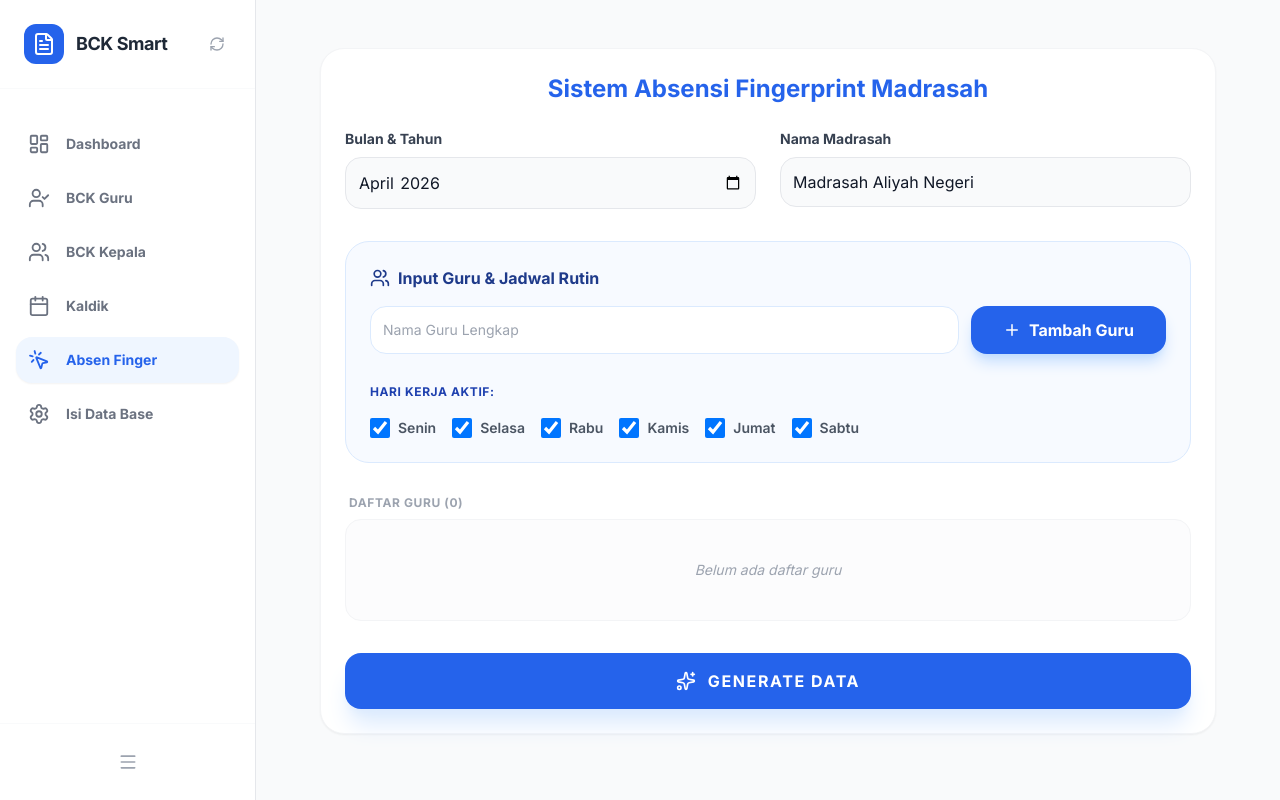
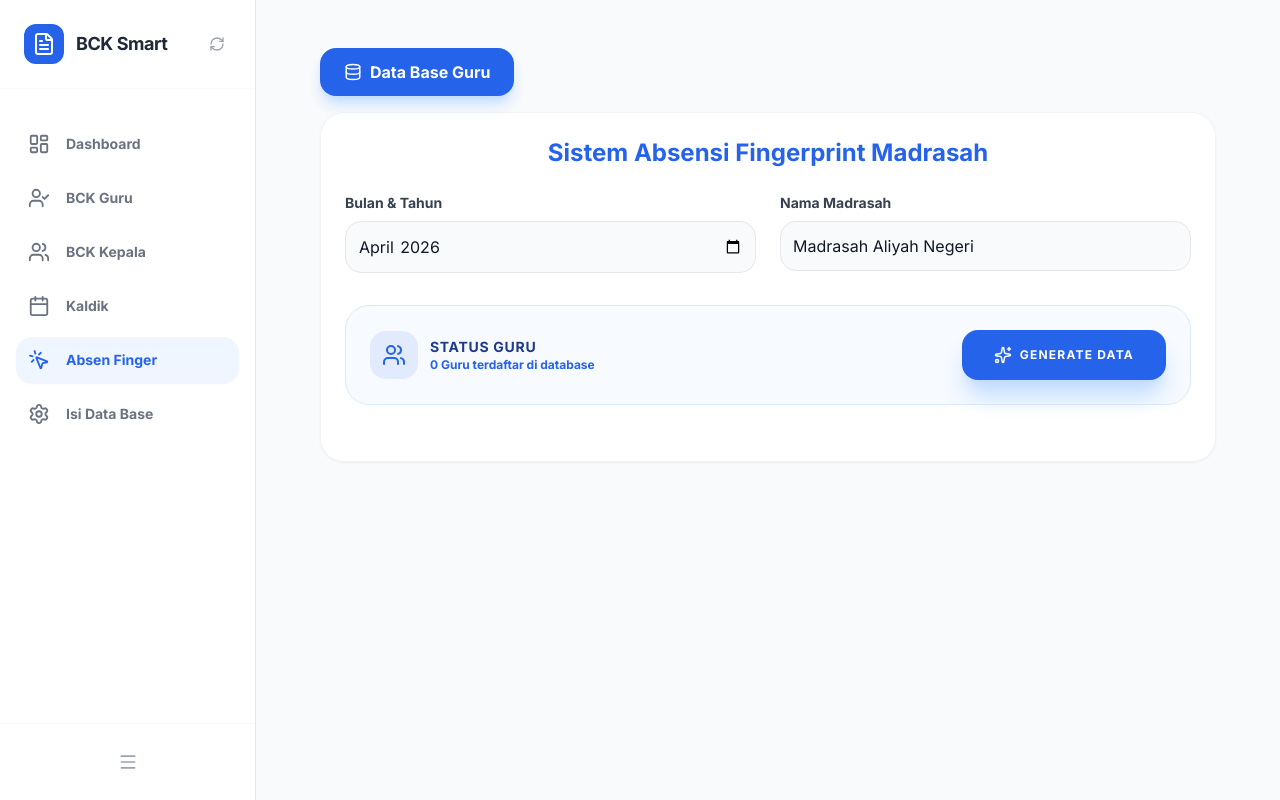
Before and after one commit to alimaksum8/BCK-BARU, a React (Vite) app: page / in a window 1280 px wide. Both pictures are taken after a click on the button "Absen Finger". Built offline with nearby package versions, Linux system fonts and the light colour scheme.

Commit message:
feat(App): Persist teacher data in local storage
Store the teacher list in local storage to ensure persistence across sessions.
This prevents data loss when the application is reloaded or closed.
The `teachers` state is now initialized from and saved to `STORAGE_KEY_TEACHERS`.

```diff
--- a/App.tsx
+++ b/App.tsx
@@ -37,6 +37,7 @@ const STORAGE_KEY_LOGS = 'bck_logs';
 const STORAGE_KEY_KALDIK = 'bck_kaldik_data';
 const STORAGE_KEY_DB = 'bck_activity_db';
 const STORAGE_KEY_QTY_DB = 'bck_quantity_db';
+const STORAGE_KEY_TEACHERS = 'bck_fingerprint_teachers';
 
 const ActivityDbInput = ({ onAdd, placeholder = "Contoh: Mengoreksi hasil ulangan siswa..." }: { onAdd: (item: string) => void, placeholder?: string }) => {
   const [text, setText] = useState('');
@@ -51,8 +52,15 @@ const ActivityDbInput = ({ onAdd, placeholder = "Contoh: Mengoreksi hasil ulanga
   );
 };
 
-const FingerprintView: React.FC<{ profile: Profile, logs: MonthlyLog[], importedKaldik: KaldikEvent[], currentDate: Date }> = ({ profile, logs, importedKaldik, currentDate }) => {
-  const [teachers, setTeachers] = useState<{ id: number; name: string; schedule: number[] }[]>([]);
+const FingerprintView: React.FC<{ profile: Profile, logs: MonthlyLog[], importedKaldik: KaldikEvent[], currentDate: Date, showToast: (msg: string, type: 'success' | 'error') => void }> = ({ profile, logs, importedKaldik, currentDate, showToast }) => {
+  const [teachers, setTeachers] = useState<{ id: number; name: string; schedule: number[] }[]>(() => {
+    const saved = localStorage.getItem(STORAGE_KEY_TEACHERS);
+    return saved ? JSON.parse(saved) : [];
+  });
+
+  useEffect(() => {
+    localStorage.setItem(STORAGE_KEY_TEACHERS, JSON.stringify(teachers));
+  }, [teachers]);
 
   // Initialize monthPicker from global currentDate
   const initialYear = currentDate.getFullYear();
@@ -63,6 +71,8 @@ const FingerprintView: React.FC<{ profile: Profile, logs: MonthlyLog[], imported
   const [teacherName, setTeacherName] = useState('');
   const [schedule, setSchedule] = useState({ 1: true, 2: true, 3: true, 4: true, 5: true, 6: true });
   const [isReportVisible, setIsReportVisible] = useState(false);
+  const [isTeacherDbModalOpen, setIsTeacherDbModalOpen] = useState(false);
+  const [editingTeacherId, setEditingTeacherId] = useState<number | null>(null);
 
   // New combined state for generated data to ensure consistency
   const [generatedReport, setGeneratedReport] = useState<{
@@ -74,22 +84,50 @@ const FingerprintView: React.FC<{ profile: Profile, logs: MonthlyLog[], imported
     daysCount: number;
   } | null>(null);
 
-  const addTeacher = () => {
-    if (!teacherName) return;
+  const addOrUpdateTeacher = () => {
+    if (!teacherName) {
+      showToast("Nama guru tidak boleh kosong", "error");
+      return;
+    }
     const activeSchedule = Object.entries(schedule)
       .filter(([_, active]) => active)
       .map(([day, _]) => parseInt(day));
 
-    if (activeSchedule.length === 0) return;
-
+    if (activeSchedule.length === 0) {
+      showToast("Minimal satu hari kerja harus dipilih", "error");
+      return;
+    }
+
+    if (editingTeacherId) {
+      setTeachers(teachers.map(t => t.id === editingTeacherId ? { ...t, name: teacherName, schedule: activeSchedule } : t));
+      setEditingTeacherId(null);
+      showToast("Data guru berhasil diperbarui", "success");
+    } else {
       setTeachers([...teachers, { id: Date.now(), name: teacherName, schedule: activeSchedule }]);
+      showToast("Guru berhasil ditambahkan", "success");
+    }
+
     setTeacherName('');
-    setGeneratedReport(null); // Reset preview on change
+    setSchedule({ 1: true, 2: true, 3: true, 4: true, 5: true, 6: true });
+    setGeneratedReport(null);
   };
 
   const removeTeacher = (id: number) => {
+    if (confirm("Hapus data guru ini?")) {
       setTeachers(teachers.filter(t => t.id !== id));
-    setGeneratedReport(null); // Reset preview on change
+      setGeneratedReport(null);
+      showToast("Guru berhasil dihapus", "success");
+    }
+  };
+
+  const startEditTeacher = (t: { id: number; name: string; schedule: number[] }) => {
+    setEditingTeacherId(t.id);
+    setTeacherName(t.name);
+    const newSchedule = { 1: false, 2: false, 3: false, 4: false, 5: false, 6: false };
+    t.schedule.forEach(day => {
+      newSchedule[day as keyof typeof newSchedule] = true;
+    });
+    setSchedule(newSchedule);
   };
 
   const getDaysInMonth = (month: number, year: number) => new Date(year, month + 1, 0).getDate();
@@ -247,7 +285,16 @@ const FingerprintView: React.FC<{ profile: Profile, logs: MonthlyLog[], imported
   };
 
   return (
-    <div className="animate-in fade-in slide-in-from-bottom-4 duration-300">
+    <div className="animate-in fade-in slide-in-from-bottom-4 duration-300 relative">
+      <div className="max-w-4xl mx-auto mb-4 flex justify-start no-print">
+        <button
+          onClick={() => setIsTeacherDbModalOpen(true)}
+          className="bg-blue-600 text-white px-6 py-3 rounded-2xl font-bold hover:bg-blue-700 transition shadow-lg shadow-blue-200 flex items-center gap-2"
+        >
+          <Database size={18} /> Data Base Guru
+        </button>
+      </div>
+
       <div className="max-w-4xl mx-auto bg-white p-6 rounded-3xl shadow-sm border border-gray-100 no-print mb-8">
         <h1 className="text-2xl font-bold mb-6 text-center text-blue-600">Sistem Absensi Fingerprint Madrasah</h1>
 
@@ -276,87 +323,154 @@ const FingerprintView: React.FC<{ profile: Profile, logs: MonthlyLog[], imported
           </div>
         </div>
 
+        <div className="flex flex-col sm:flex-row gap-4 items-center justify-between p-6 bg-blue-50/50 rounded-3xl border border-blue-100 mb-8">
+          <div className="flex items-center gap-3">
+            <div className="w-12 h-12 bg-blue-600/10 text-blue-600 rounded-2xl flex items-center justify-center">
+              <Users size={24} />
+            </div>
+            <div>
+              <p className="text-sm font-black text-blue-900 uppercase tracking-wider">Status Guru</p>
+              <p className="text-xs text-blue-600 font-bold">{teachers.length} Guru terdaftar di database</p>
+            </div>
+          </div>
+          <div className="flex gap-3 w-full sm:w-auto">
+            <button
+              onClick={handleGenerate}
+              className="flex-1 sm:flex-none bg-blue-600 text-white px-8 py-4 rounded-2xl font-black hover:bg-blue-700 transition shadow-xl shadow-blue-200 flex items-center justify-center gap-2 uppercase tracking-widest text-xs active:scale-95"
+            >
+              <Sparkles size={18} /> Generate Data
+            </button>
+            {generatedReport && (
+              <button
+                onClick={handlePrint}
+                className="flex-1 sm:flex-none bg-green-500 text-white px-8 py-4 rounded-2xl font-black hover:bg-green-600 shadow-xl shadow-green-100 transition uppercase tracking-widest text-xs flex items-center justify-center gap-2 animate-in fade-in"
+              >
+                <Printer size={18} /> Cetak
+              </button>
+            )}
+          </div>
+        </div>
+      </div>
+
+      {/* Teacher Database Modal */}
+      {isTeacherDbModalOpen && (
+        <div className="fixed inset-0 z-[100] flex items-center justify-center p-4 bg-black/50 backdrop-blur-sm animate-in fade-in">
+          <div className="bg-white w-full max-w-2xl max-h-[90vh] rounded-[32px] shadow-2xl flex flex-col overflow-hidden animate-in zoom-in-95 duration-200">
+            <div className="p-6 border-b border-gray-100 flex items-center justify-between">
+              <div className="flex items-center gap-3">
+                <div className="bg-blue-600 p-2 rounded-xl text-white">
+                  <Database size={20} />
+                </div>
+                <h3 className="text-xl font-bold text-gray-900">Data Base Guru</h3>
+              </div>
+              <button
+                onClick={() => {
+                  setIsTeacherDbModalOpen(false);
+                  setEditingTeacherId(null);
+                  setTeacherName('');
+                  setSchedule({ 1: true, 2: true, 3: true, 4: true, 5: true, 6: true });
+                }}
+                className="p-2 hover:bg-gray-100 rounded-xl transition text-gray-400"
+              >
+                <X size={24} />
+              </button>
+            </div>
+
+            <div className="flex-1 overflow-y-auto p-6 custom-scrollbar">
               <div className="bg-blue-50/50 p-6 rounded-3xl mb-8 border border-blue-100">
-          <h2 className="font-black text-blue-900 mb-4 flex items-center gap-2">
-            <Users size={20} /> Input Guru & Jadwal Rutin
-          </h2>
-          <div className="flex flex-col md:flex-row gap-3 mb-6">
+                <h4 className="font-bold text-blue-900 mb-4">{editingTeacherId ? 'Edit Data Guru' : 'Tambah Guru Baru'}</h4>
+                <div className="space-y-6">
+                  <div>
+                    <label className="block text-xs font-black text-blue-800 uppercase tracking-widest mb-2">Nama Lengkap</label>
                     <input
                       type="text"
-              placeholder="Nama Guru Lengkap"
-              className="flex-1 bg-white border border-blue-100 rounded-2xl p-3 focus:ring-2 focus:ring-blue-600 outline-none transition text-sm"
+                      placeholder="Nama Guru Lengkap..."
+                      className="w-full bg-white border border-blue-100 rounded-2xl p-4 focus:ring-2 focus:ring-blue-600 outline-none transition font-bold"
                       value={teacherName}
                       onChange={(e) => setTeacherName(e.target.value)}
-              onKeyDown={e => e.key === 'Enter' && addTeacher()}
                     />
-            <button
-              onClick={addTeacher}
-              className="bg-blue-600 text-white px-8 py-3 rounded-2xl font-bold hover:bg-blue-700 transition shadow-lg shadow-blue-200 flex items-center justify-center gap-2"
-            >
-              <Plus size={18} /> Tambah Guru
-            </button>
-          </div>
-          <div className="space-y-3">
-            <span className="text-xs font-black text-blue-800 uppercase tracking-wider">Hari Kerja Aktif:</span>
-            <div className="flex flex-wrap gap-4 pt-1">
-              {[
-                { id: 1, name: 'Senin' },
-                { id: 2, name: 'Selasa' },
-                { id: 3, name: 'Rabu' },
-                { id: 4, name: 'Kamis' },
-                { id: 5, name: 'Jumat' },
-                { id: 6, name: 'Sabtu' },
-              ].map(day => (
-                <label key={day.id} className="flex items-center gap-2 cursor-pointer group">
+                  </div>
+                  <div>
+                    <label className="block text-xs font-black text-blue-800 uppercase tracking-widest mb-3">Hari Kerja Aktif</label>
+                    <div className="flex flex-wrap gap-2">
+                      {['Senin', 'Selasa', 'Rabu', 'Kamis', 'Jumat', 'Sabtu'].map((day, idx) => (
+                        <label key={day} className={`flex-1 min-w-[80px] p-2 rounded-xl border cursor-pointer transition-all flex items-center justify-center gap-2 ${schedule[(idx + 1) as keyof typeof schedule] ? 'bg-blue-600 border-blue-600 text-white shadow-md' : 'bg-white border-blue-100 text-blue-600 hover:border-blue-300'}`}>
                           <input
                             type="checkbox"
-                    checked={(schedule as any)[day.id]}
-                    onChange={(e) => setSchedule({ ...schedule, [day.id]: e.target.checked })}
-                    className="w-5 h-5 rounded-lg border-blue-200 text-blue-600 focus:ring-blue-500 cursor-pointer"
+                            className="hidden"
+                            checked={schedule[(idx + 1) as keyof typeof schedule]}
+                            onChange={() => setSchedule({ ...schedule, [idx + 1]: !schedule[(idx + 1) as keyof typeof schedule] })}
                           />
-                  <span className="text-sm font-semibold text-gray-600 group-hover:text-blue-600 transition">{day.name}</span>
+                          <span className="text-xs font-bold">{day}</span>
                         </label>
                       ))}
                     </div>
                   </div>
-        </div>
-
-        <div className="mb-8 space-y-2">
-          <h3 className="text-xs font-black text-gray-400 uppercase tracking-wider ml-1">Daftar Guru ({teachers.length})</h3>
-          <div className="max-h-60 overflow-y-auto border border-gray-100 p-2 rounded-2xl bg-gray-50/50 space-y-2 custom-scrollbar">
+                  <div className="flex gap-3">
+                    <button
+                      onClick={addOrUpdateTeacher}
+                      className="flex-1 bg-blue-600 text-white py-4 rounded-2xl font-black hover:bg-blue-700 transition shadow-lg shadow-blue-200 flex items-center justify-center gap-2"
+                    >
+                      {editingTeacherId ? 'Simpan Perubahan' : 'Simpan Data Guru'}
+                    </button>
+                    {editingTeacherId && (
+                      <button
+                        onClick={() => {
+                          setEditingTeacherId(null);
+                          setTeacherName('');
+                          setSchedule({ 1: true, 2: true, 3: true, 4: true, 5: true, 6: true });
+                        }}
+                        className="px-6 py-4 rounded-2xl font-bold bg-gray-100 text-gray-500 hover:bg-gray-200 transition"
+                      >
+                        Batal
+                      </button>
+                    )}
+                  </div>
+                </div>
+              </div>
+
+              <div className="space-y-4">
+                <h4 className="text-xs font-black text-gray-400 uppercase tracking-widest border-b border-gray-100 pb-2">Daftar Guru ({teachers.length})</h4>
                 {teachers.length === 0 ? (
-              <p className="text-center text-gray-400 py-8 italic text-sm">Belum ada daftar guru</p>
+                  <div className="py-12 text-center">
+                    <Users size={48} className="mx-auto text-gray-200 mb-4" />
+                    <p className="text-gray-400 font-medium italic">Belum ada guru yang terdaftar.</p>
+                  </div>
                 ) : (
-              teachers.map(t => (
-                <div key={t.id} className="flex justify-between items-center bg-white border border-gray-100 p-3 rounded-xl shadow-sm text-sm group animate-in slide-in-from-left-2 transition-all">
-                  <span className="font-bold text-gray-700">{t.name}</span>
-                  <button onClick={() => removeTeacher(t.id)} className="text-gray-300 hover:text-red-500 hover:bg-red-50 p-2 rounded-lg transition">
-                    <Trash size={16} />
-                  </button>
-                </div>
-              ))
-            )}
-          </div>
-        </div>
-
-        <div className="flex gap-4">
-          <button
-            onClick={handleGenerate}
-            className="flex-1 bg-blue-600 text-white font-black py-4 rounded-2xl hover:bg-blue-700 shadow-xl shadow-blue-100 transition uppercase tracking-widest flex items-center justify-center gap-3"
-          >
-            <Sparkles size={20} /> Generate Data
-          </button>
-
-          {generatedReport && (
-            <button
-              onClick={handlePrint}
-              className="flex-1 bg-green-500 text-white font-black py-4 rounded-2xl hover:bg-green-600 shadow-xl shadow-green-100 transition uppercase tracking-widest flex items-center justify-center gap-3 animate-in fade-in zoom-in duration-300"
-            >
-              <Printer size={20} /> Cetak Rekapitulasi
-            </button>
-          )}
-        </div>
-      </div>
+                  <div className="grid gap-3">
+                    {teachers.map(t => (
+                      <div key={t.id} className="flex items-center justify-between p-4 bg-gray-50 rounded-2xl border border-transparent hover:border-blue-100 transition-all group">
+                        <div>
+                          <p className="font-bold text-gray-800">{t.name}</p>
+                          <p className="text-[10px] font-bold text-gray-400 mt-1 uppercase tracking-wider">
+                            Jadwal: {t.schedule.map(d => ['Sen', 'Sel', 'Rab', 'Kam', 'Jum', 'Sab'][d-1]).join(', ')}
+                          </p>
+                        </div>
+                        <div className="flex gap-2 opacity-0 group-hover:opacity-100 transition-opacity">
+                          <button
+                            onClick={() => startEditTeacher(t)}
+                            className="p-2 text-blue-600 hover:bg-blue-100 rounded-xl transition"
+                            title="Edit"
+                          >
+                            <Settings size={18} />
+                          </button>
+                          <button
+                            onClick={() => removeTeacher(t.id)}
+                            className="p-2 text-red-600 hover:bg-red-100 rounded-xl transition"
+                            title="Hapus"
+                          >
+                            <Trash2 size={18} />
+                          </button>
+                        </div>
+                      </div>
+                    ))}
+                  </div>
+                )}
+              </div>
+            </div>
+          </div>
+        </div>
+      )}
 
       {generatedReport && (
         <div className="max-w-[calc(100vw-40px)] mx-auto overflow-x-auto no-print bg-white p-8 rounded-3xl shadow-sm border border-gray-100 mb-8 animate-in slide-in-from-top-4 duration-500 custom-scrollbar">
@@ -1634,7 +1748,7 @@ const App: React.FC = () => {
               showToast={showToast}
             />
           )}
-          {view === 'absen-finger' && <FingerprintView profile={profile} logs={logs} importedKaldik={importedKaldik} currentDate={currentDate} />}
+          {view === 'absen-finger' && <FingerprintView profile={profile} logs={logs} importedKaldik={importedKaldik} currentDate={currentDate} showToast={showToast} />}
           {view === 'settings' && SettingsView()}
         </div>
 
```
Lines whose indentation alone changed are shown as unchanged.
